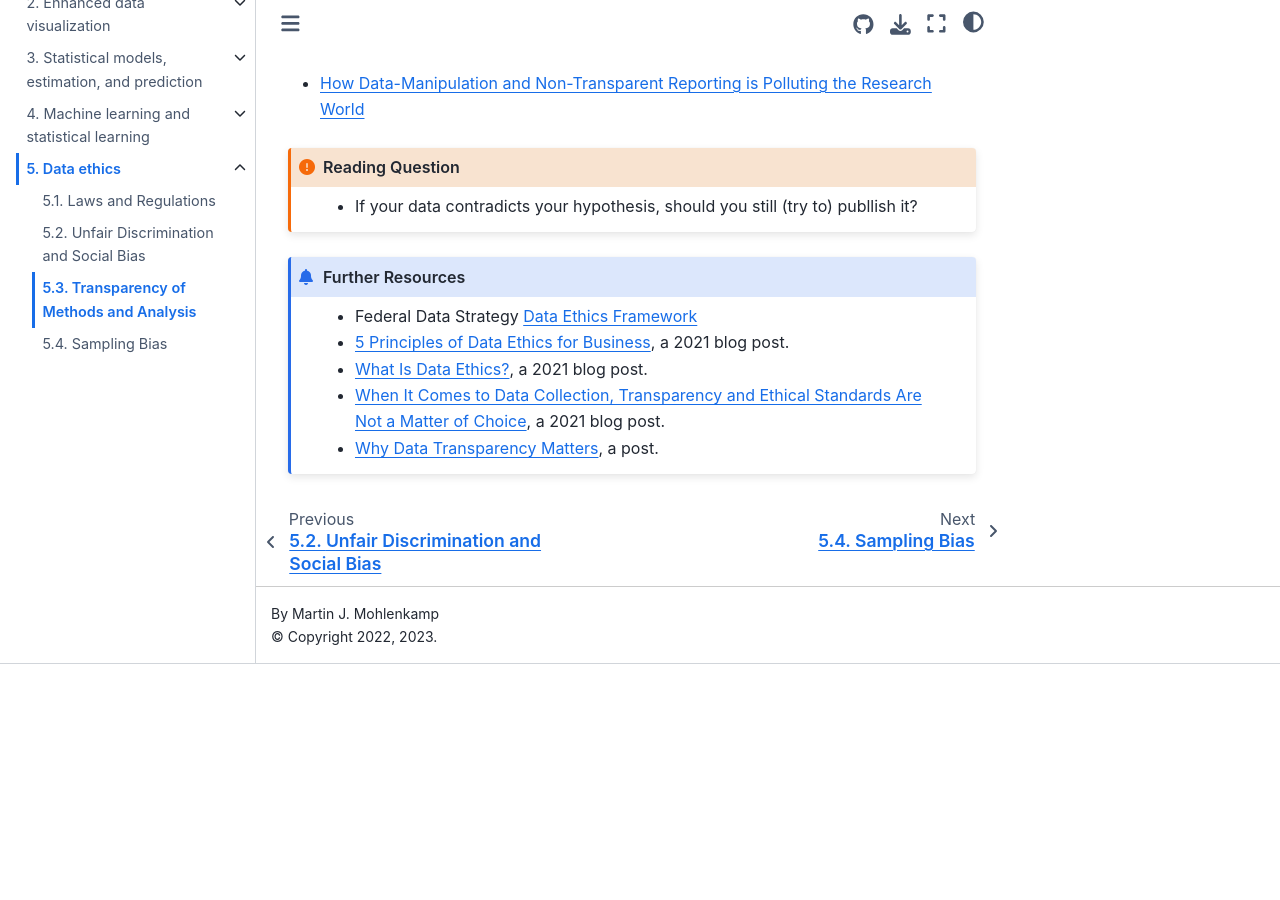
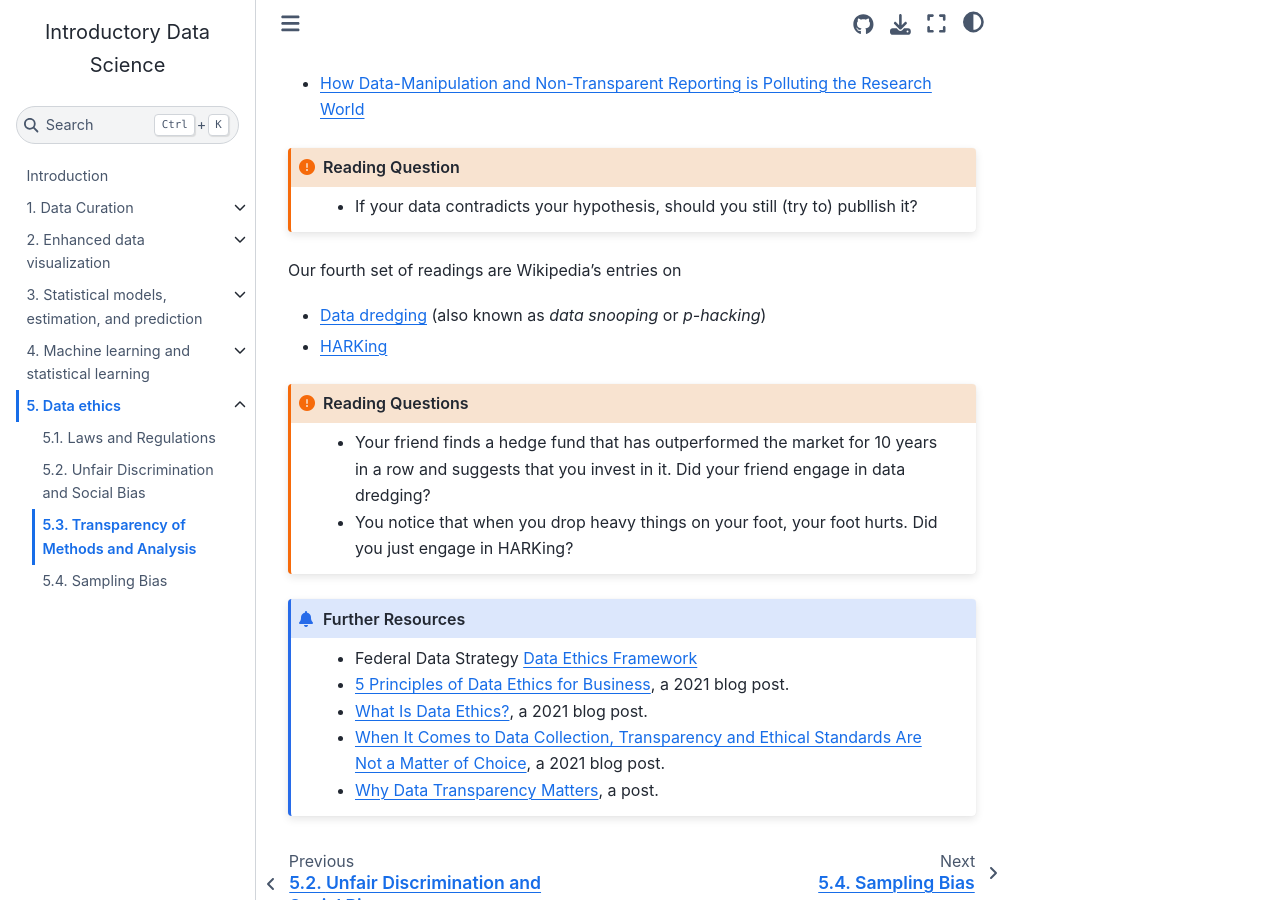
Before and after one commit to data-ohio/introductory-data-science, a Jupyter Book: the page built from 5/3/5_3_transparency.md, in a window 1280 px wide and 900 px high, scrolled down 1128 px. Built offline with Jupyter Book 1.0.4 settings and Sphinx 7.4.7 and the Sphinx Book theme 1.1.4, drawn with Linux system fonts in a browser that asks for light colours; pages that are not in the unit, such as notebooks, are missing from menus; cross-references to code outside the pages are shown as plain code; before the commit the page ends 1792 px from its top, so only the background shows below that.

Commit message:
added data dredging and HARKing

````diff
--- a/5/3/5_3_transparency.md
+++ b/5/3/5_3_transparency.md
@@ -40,6 +40,17 @@
 * If your data contradicts your hypothesis, should you still (try to) publlish it?
 ```
 
+Our fourth set of readings are Wikipedia's entries on
+* [Data dredging](https://en.wikipedia.org/wiki/Data_dredging) (also known as *data snooping* or *p-hacking*)
+* [HARKing](https://en.wikipedia.org/wiki/HARKing)
+
+```{admonition} Reading Questions
+:class: important
+* Your friend finds a hedge fund that has outperformed the market for 10 years in a row and suggests that you invest in it. Did your friend engage in data dredging?
+* You notice that when you drop heavy things on your foot, your foot hurts. Did you just engage in HARKing?
+```
+
+
 ```{admonition} Further Resources
 * Federal Data Strategy [Data Ethics Framework](https://resources.data.gov/assets/documents/fds-data-ethics-framework.pdf)
 * [5 Principles of Data Ethics for Business](https://online.hbs.edu/blog/post/data-ethics), a 2021 blog post.
````
